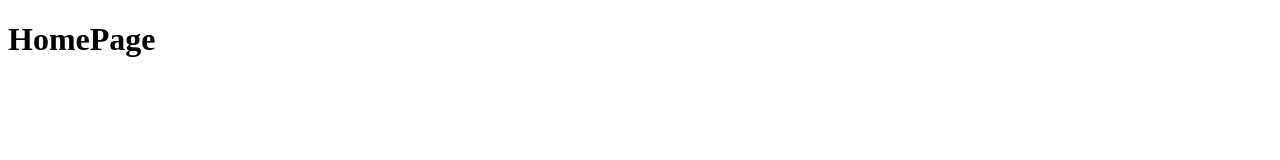
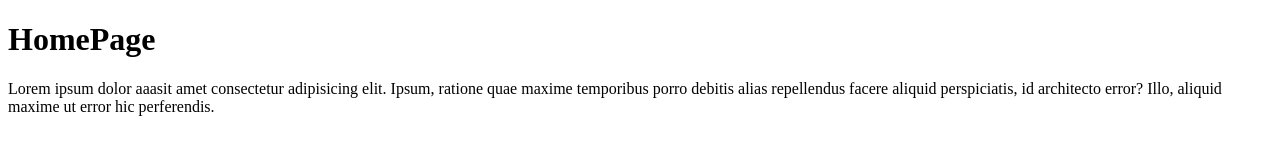
Before and after one commit to LeoLin119/demo-0808, a plain HTML site: page index.html in a window 1280 px wide. Drawn offline with Linux system fonts and the light colour scheme.

Commit message:
add p tag

```diff
--- a/index.html
+++ b/index.html
@@ -7,5 +7,6 @@
 </head>
 <body>
     <h1>HomePage</h1>
+    <p>Lorem ipsum dolor  aaasit amet consectetur adipisicing elit. Ipsum, ratione quae maxime temporibus porro debitis alias repellendus facere aliquid perspiciatis, id architecto error? Illo, aliquid maxime ut error hic perferendis.</p>
 </body>
 </html>
```
